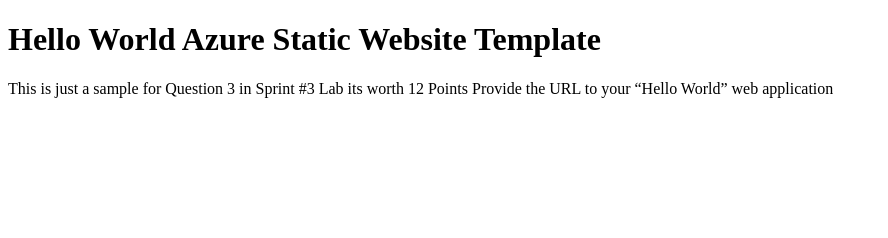
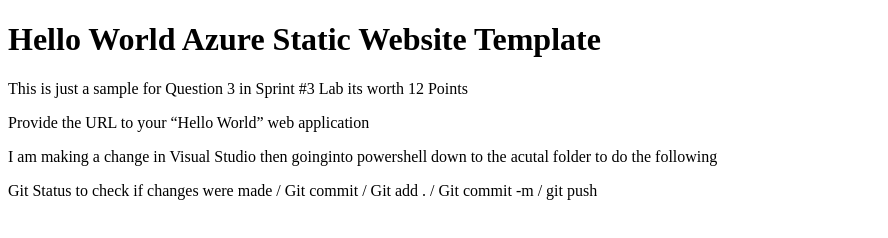
Before and after one commit to MPooleGit/HelloUniverse, a plain HTML site: page Index.html in a window 1280 px wide. Shown: the whole page, without its empty margins (0-888 px from the left). Drawn offline with Linux system fonts and the light colour scheme.

Commit message:
Update Index.html

```diff
--- a/Index.html
+++ b/Index.html
@@ -5,7 +5,9 @@
 </head>
 <body>
 <h1>Hello World Azure Static Website Template</h1>
-<p>This is just a sample for Question 3 in Sprint #3 Lab its worth 12 Points
-    Provide the URL to your “Hello World” web application </p>
+<p>This is just a sample for Question 3 in Sprint #3 Lab its worth 12 Points<P>
+<P>Provide the URL to your “Hello World” web application </p>
+<P> I am making a change in Visual Studio then goinginto powershell down to the acutal folder to do the following</P>
+<p> Git Status to check if changes were made / Git commit / Git add . / Git commit -m / git push </p>
 </body>
 </html>
```
